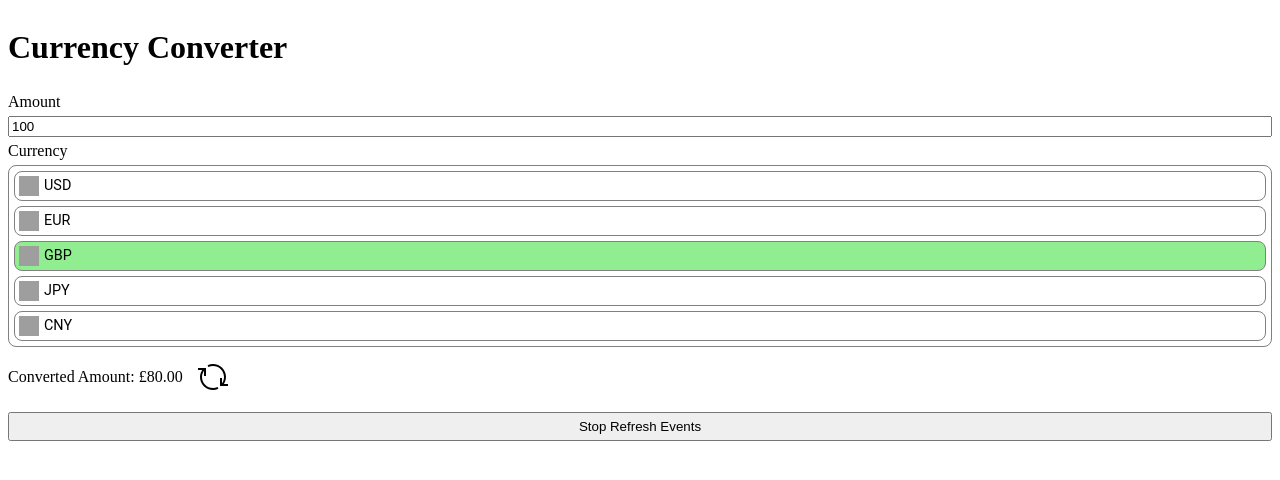
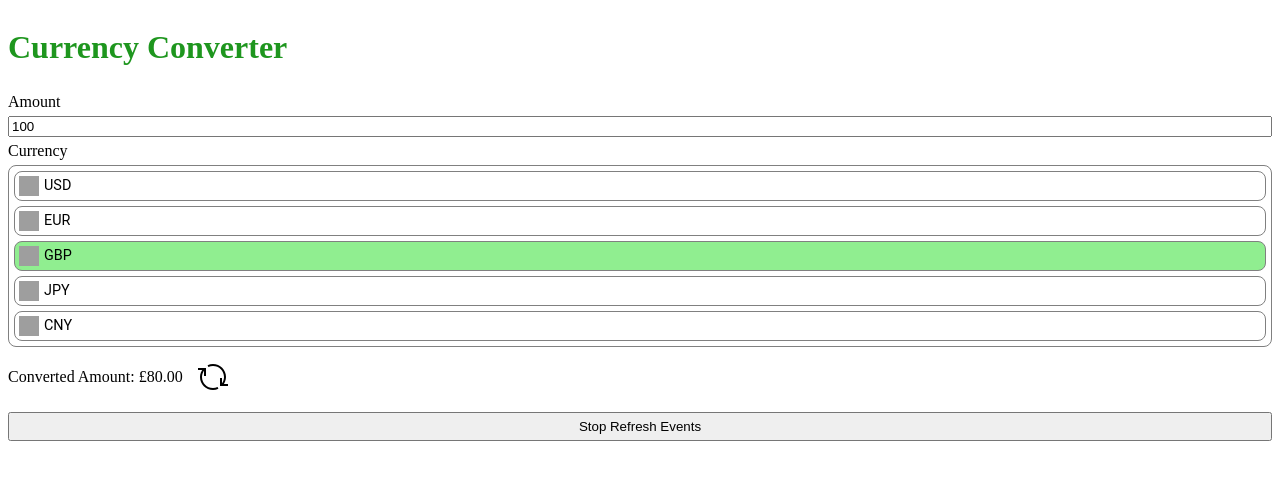
Before and after one commit to tarashalaburda/modern-angular-21-with-signals-the-missing-guide, an Angular app: page / in a window 1280 px wide. Shown: the top 480 px of the page. Built offline with nearby package versions, Linux system fonts and the light colour scheme; grey boxes are pictures that could not be loaded.

Commit message:
47. HostBinding and HostListener in signal based apps - old approach

```diff
--- a/src/app/app.html
+++ b/src/app/app.html
@@ -1,4 +1,4 @@
-<h1> Currency Converter</h1>
+<h1 appRgb [red]="30" [green]="150" [blue]="30"> Currency Converter</h1>
 <label>Amount</label>
 <input type="number" [formControl]="amount">
 
--- a/src/app/app.ts
+++ b/src/app/app.ts
@@ -13,9 +13,10 @@ import { RATES } from './components/currency-converter/rates';
 import { CurrencyConverter } from './components/currency-converter/currency-converter';
 import { OptionSelector } from './components/option-selector/option-selector';
 import { OptionDirective } from './components/option-selector/option.directive';
+import { RgbDirective } from './directives/rgb.directive';
 @Component({
   selector: 'app-root',
-  imports: [CurrencyConverter, ReactiveFormsModule, OptionSelector, OptionDirective],
+  imports: [CurrencyConverter, ReactiveFormsModule, OptionSelector, OptionDirective, RgbDirective],
   templateUrl: './app.html',
   styleUrl: './app.scss',
 })
--- /dev/null
+++ b/src/app/directives/rgb.directive.ts
@@ -0,0 +1,44 @@
+import {
+  computed,
+  Directive,
+  effect,
+  HostBinding,
+  HostListener,
+  input,
+  signal,
+} from '@angular/core';
+
+@Directive({
+  selector: '[appRgb]',
+  // host: {
+  //   '[style.color]': 'color()',
+  //   '(click)': 'invert()'
+  // }
+})
+export class RgbDirective {
+  readonly red = input(0);
+  readonly green = input(0);
+  readonly blue = input(0);
+
+  readonly inverted = signal(false);
+
+  @HostBinding('style.color')
+  actualColor = '';
+
+  readonly color = computed(() =>
+    this.inverted()
+      ? `rgb(${255 - this.red()}, ${255 - this.green()}, ${255 - this.blue()})`
+      : `rgb(${this.red()}, ${this.green()}, ${this.blue()})`,
+  );
+
+  @HostListener('click')
+  invert() {
+    this.inverted.update((v) => !v);
+  }
+
+  constructor() {
+    effect(() => {
+      this.actualColor = this.color();
+    });
+  }
+}
```
